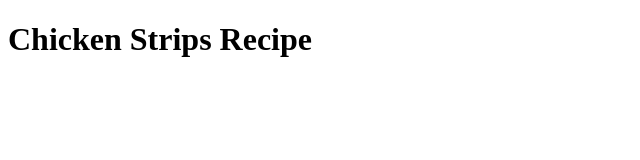
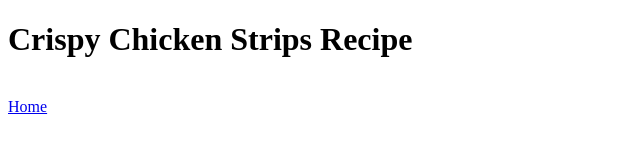
Before and after one commit to NamTranWork/odin-recipes, a plain HTML site: page recipes/chicken_strip.html in a window 1280 px wide. Shown: the whole page, without its empty margins (0-640 px from the left). Drawn offline with Linux system fonts and the light colour scheme.

Commit message:
Add images folder and start chicken_strip.html file

```diff
--- a/recipes/chicken_strip.html
+++ b/recipes/chicken_strip.html
@@ -5,6 +5,8 @@
         <title>Crispy Chicken Strips Recipe</title>
     </head>
     <body>
-        <h1>Chicken Strips Recipe</h1>
+        <h1>Crispy Chicken Strips Recipe</h1>
+        <br>
+        <a href="../index.html" target="_blank" rel="noopener noreferrer">Home</a>
     </body>
 </html>
```
Also changed, not shown: images/chicken_strips.jpg (added).
